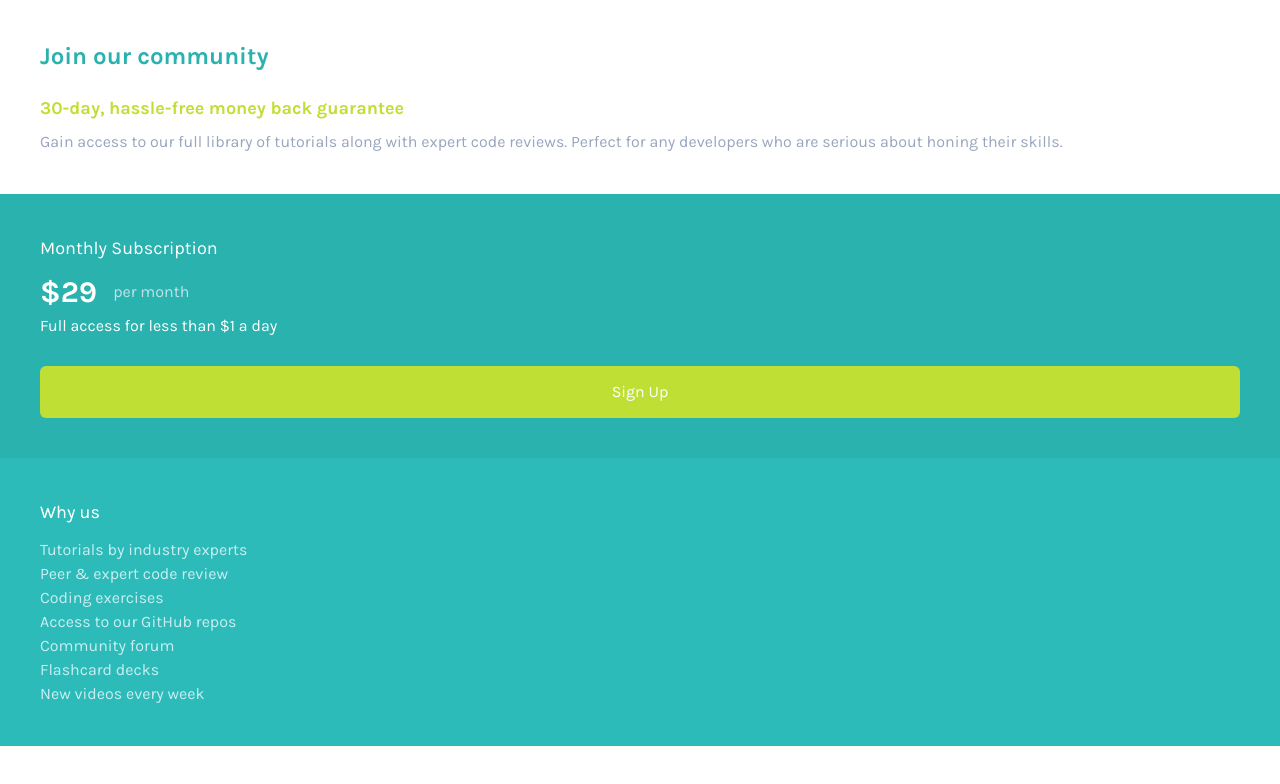
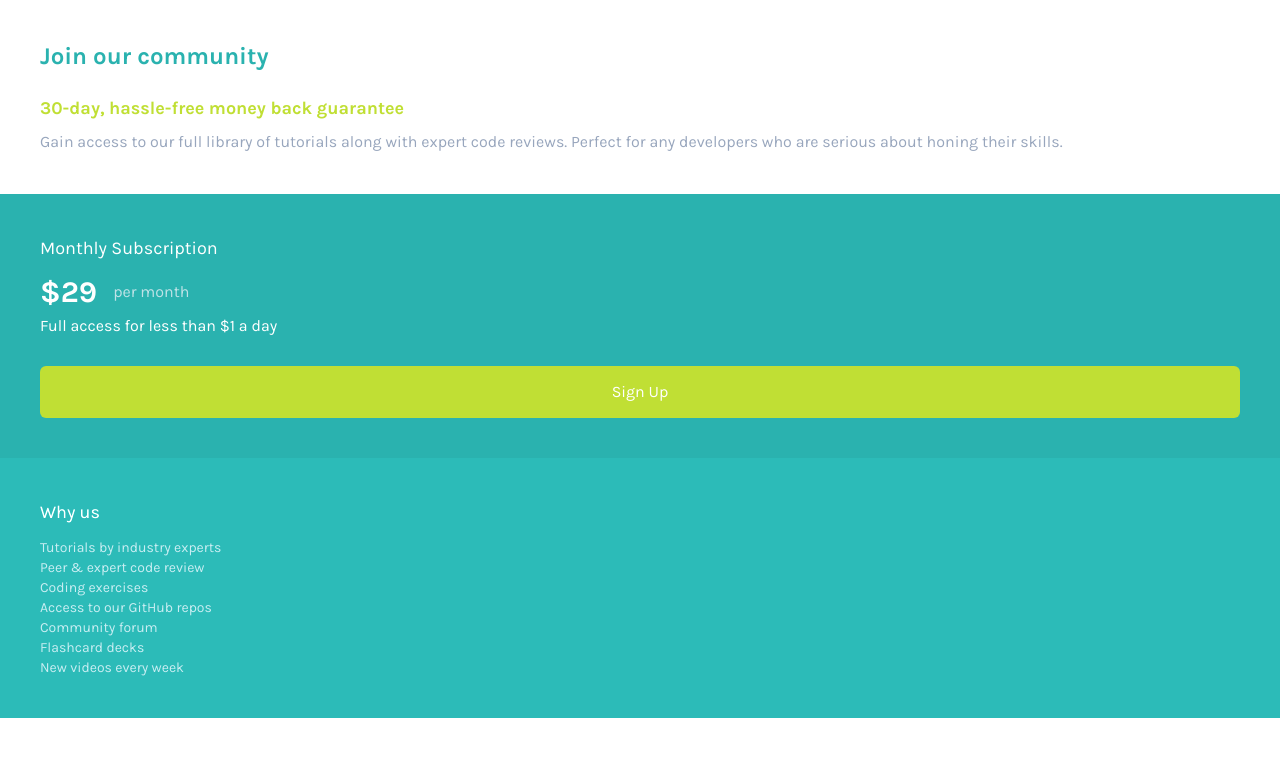
Before and after one commit to chungvuiloong/single-price-grid-component, a Next.js app: page / in a window 1280 px wide. Shown: the top 784 px of the page. Built offline with nearby package versions, Linux system fonts and the light colour scheme.

Commit message:
Changed text-base into text-sm

```diff
--- a/src/app/page.tsx
+++ b/src/app/page.tsx
@@ -24,7 +24,7 @@ export default function Home() {
             </div>
             <div className='flex flex-col gap-3 bg-Cyan brightness-105 p-10 text-white'>
                 <h2 className='text-lg'>Why us</h2>
-                <p className='text-Light-Gray opacity-80'>
+                <p className='text-Light-Gray opacity-80 text-sm'>
                 Tutorials by industry experts <br/>
                 Peer &amp; expert code review <br/>
                 Coding exercises <br/>
```
